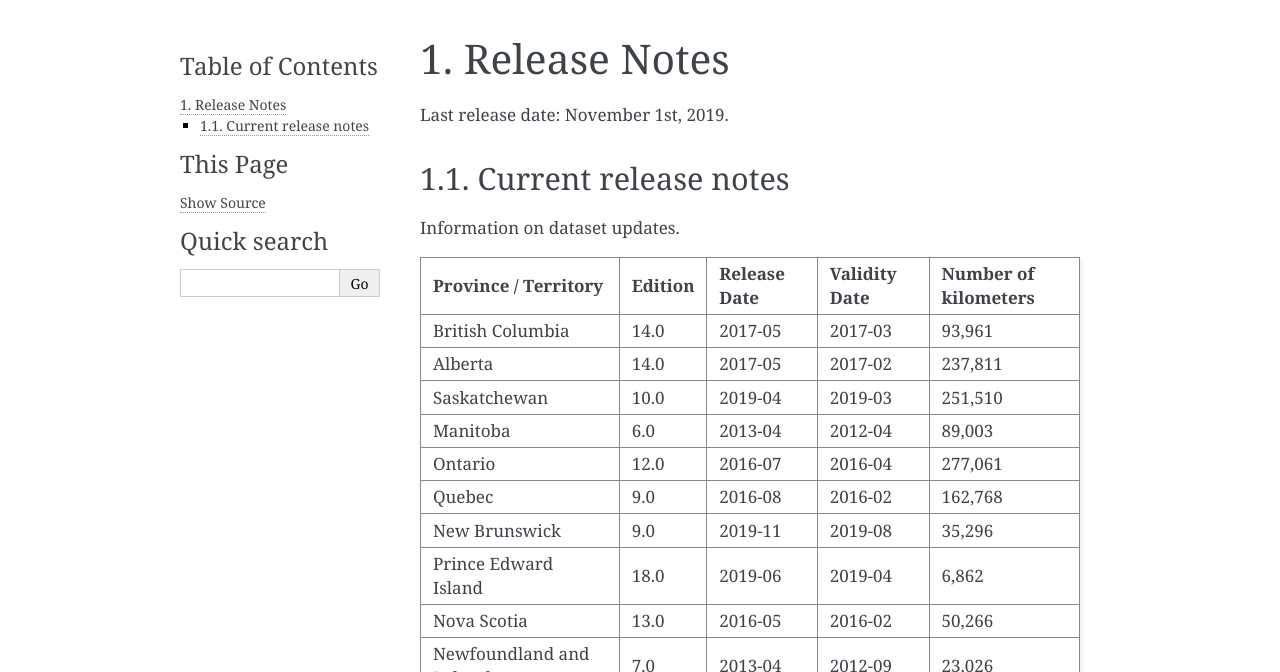
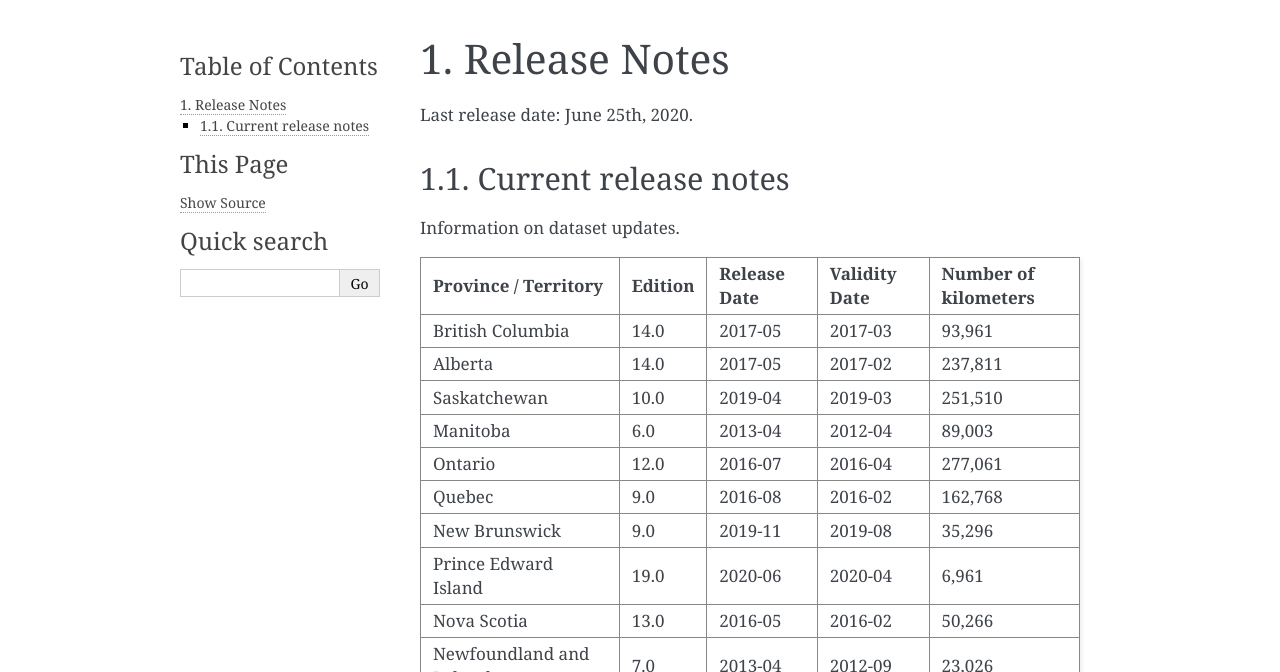
Before and after one commit to StatCan/egp-crn, a Sphinx documentation site: the page built from docs/release_notes.rst, in a window 1280 px wide. Shown: the top 672 px of the page. Built offline with Sphinx 7.4.7, drawn with Linux system fonts in a browser that asks for light colours.

Commit message:
[1] updated PE release notes for version 19.0 release.

```diff
--- a/docs/release_notes.rst
+++ b/docs/release_notes.rst
@@ -4,7 +4,7 @@ Release Notes
 
 .. include:: <isopub.txt>
 
-Last release date: November 1st, 2019.
+Last release date: June 25th, 2020.
 
 Current release notes
 =====================
@@ -21,7 +21,7 @@ Manitoba                   6.0      2013-04       2012-04        89,003
 Ontario                    12.0     2016-07       2016-04        277,061
 Quebec                     9.0      2016-08       2016-02        162,768
 New Brunswick              9.0      2019-11       2019-08        35,296
-Prince Edward Island       18.0     2019-06       2019-04        6,862
+Prince Edward Island       19.0     2020-06       2020-04        6,961
 Nova Scotia                13.0     2016-05       2016-02        50,266
 Newfoundland and Labrador  7.0      2013-04       2012-09        23,026
 Yukon                      15.0     2019-06       2019-04        6,560
```
